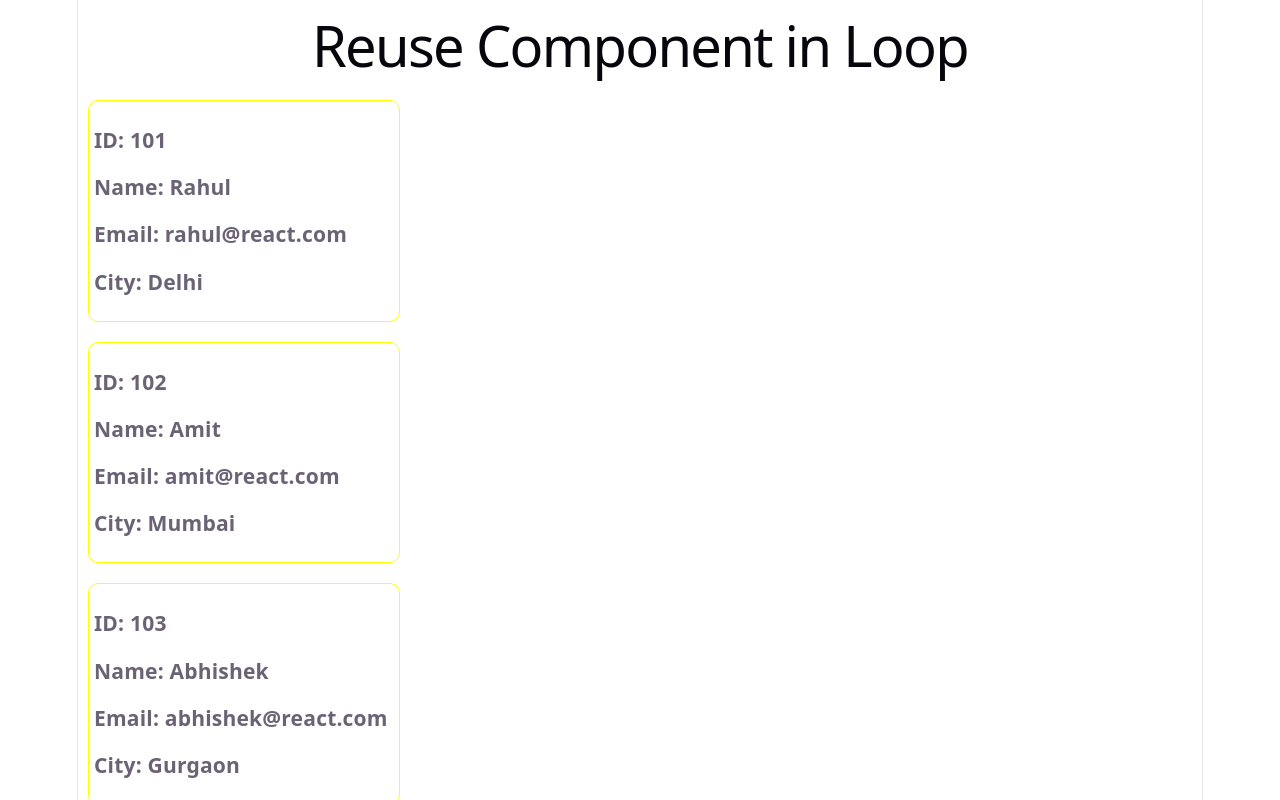
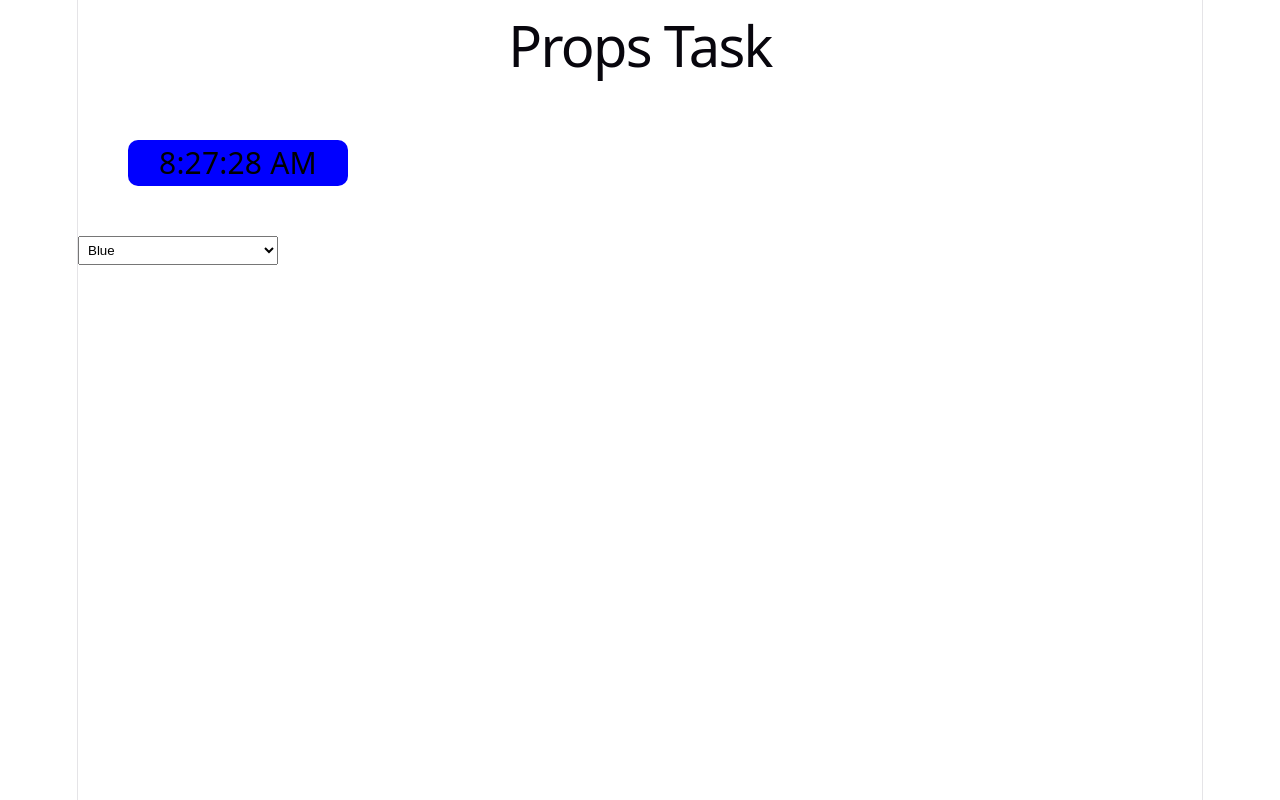
Before and after one commit to its-rahulrana/react-codestepbystep, a React (Vite) app: page / in a window 1280 px wide. Shown: the top 800 px of the page. Built offline with nearby package versions, Linux system fonts and the light colour scheme.

Commit message:
Code 16 Props Task: Clock with Color

```diff
--- a/src/App.jsx
+++ b/src/App.jsx
@@ -1,43 +1,29 @@
-import User from "./User";
-
+import {useState, useEffect} from 'react';
 
 function App(){
 
-  const user = [
-    {
-      id: "101",
-      name: "Rahul",
-      email: "rahul@react.com",
-      city: "Delhi"
-    },
-    {
-      id: "102",
-      name: "Amit",
-      email: "amit@react.com",
-      city: "Mumbai"
-    },
-    {
-      id: "103",
-      name: "Abhishek",
-      email: "abhishek@react.com",
-      city: "Gurgaon"
-    },
-    {
-      id: "104",
-      name: "Shivansh",
-      email: "shivansh@react.com",
-      city: "Patna"
-    }
-  ]
+  const [clock, setClock] = useState(new Date().toLocaleTimeString());
+  const [clockColor, setClockColor] = useState("blue");
+
+
+  useEffect(()=>{
+    setInterval(()=>{
+      setClock(new Date().toLocaleTimeString())
+    }, 1000)
+  })
 
   return(
     <>
-    <h1>Reuse Component in Loop</h1>
-      {
-        user.map((item, index)=>(
-          <User user={item} key={index}/>
-        ))
-      }
+      <h1>Props Task</h1>
+      <p style={{margin: "50px", background: clockColor, width:"200px", padding: "10px", borderRadius: "10px", fontSize: "30px", color:"black"}}>{clock}</p>
+
+      <select onChange={(e)=>setClockColor(e.target.value)} style={{width: "200px", padding:"5px"}}>
+        <option value="Blue">Blue</option>
+        <option value="Orange">Orange</option>
+        <option value="yellow">Yellow</option>
+        <option value="green">Green</option>
+        <option value="red">Red</option>
+      </select>
     </>
   )
 }
--- a/src/User.jsx
+++ /dev/null
@@ -1,23 +0,0 @@
-
-
-function User (props){
-    const userCss = {
-        border: "1px solid yellow",
-        borderRadius: "10px",
-        width: "300px",
-        textAlign: "left",
-        padding: "5px",
-        margin: "10px",
-    }
-
-    return(
-        <div style={userCss}>
-            <h3>ID: {props.user.id}</h3>
-            <h3>Name: {props.user.name}</h3>
-            <h3>Email: {props.user.email}</h3>
-            <h3>City: {props.user.city}</h3>
-        </div>
-    )
-}
-
-export default User;
```
